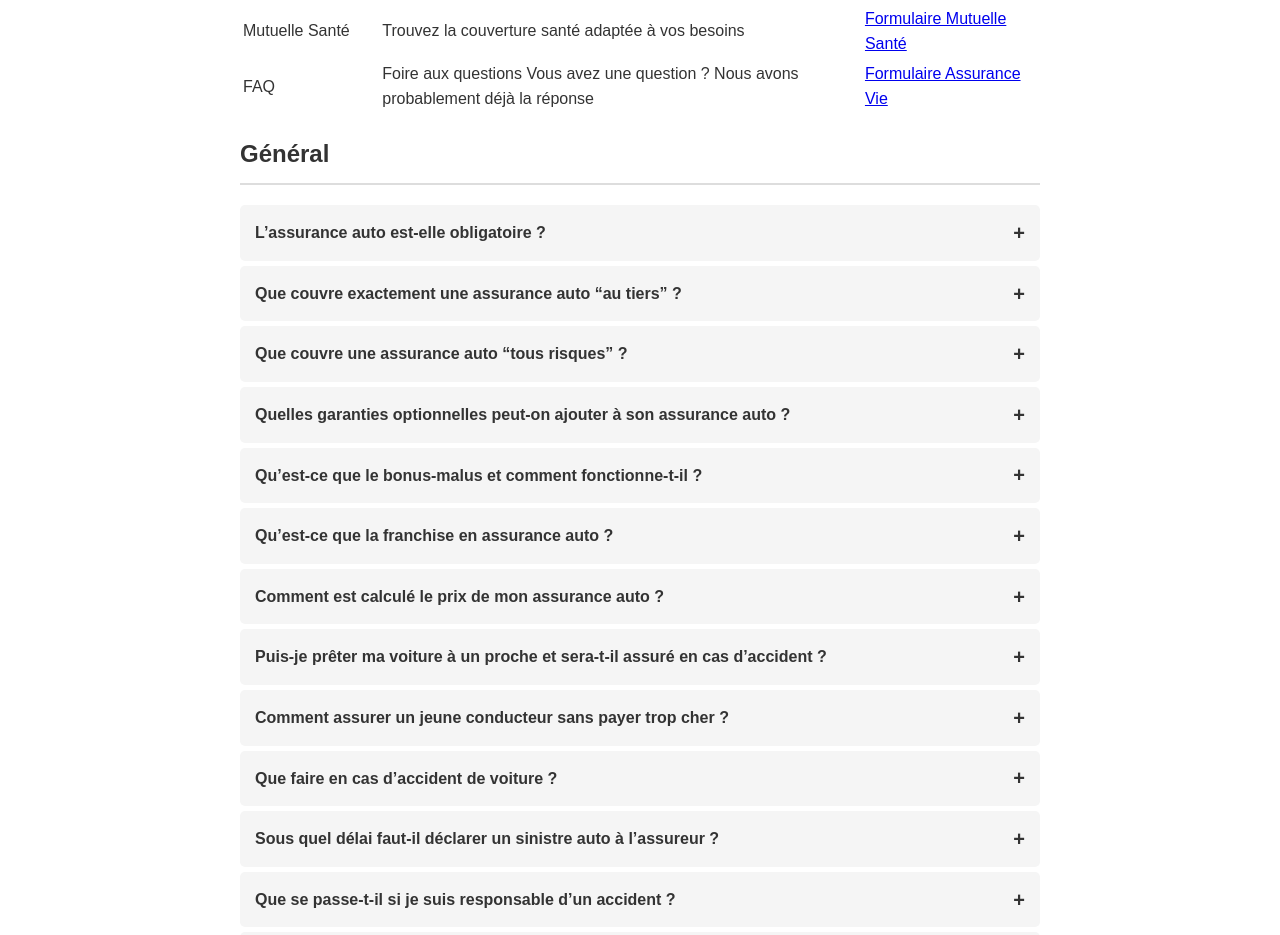
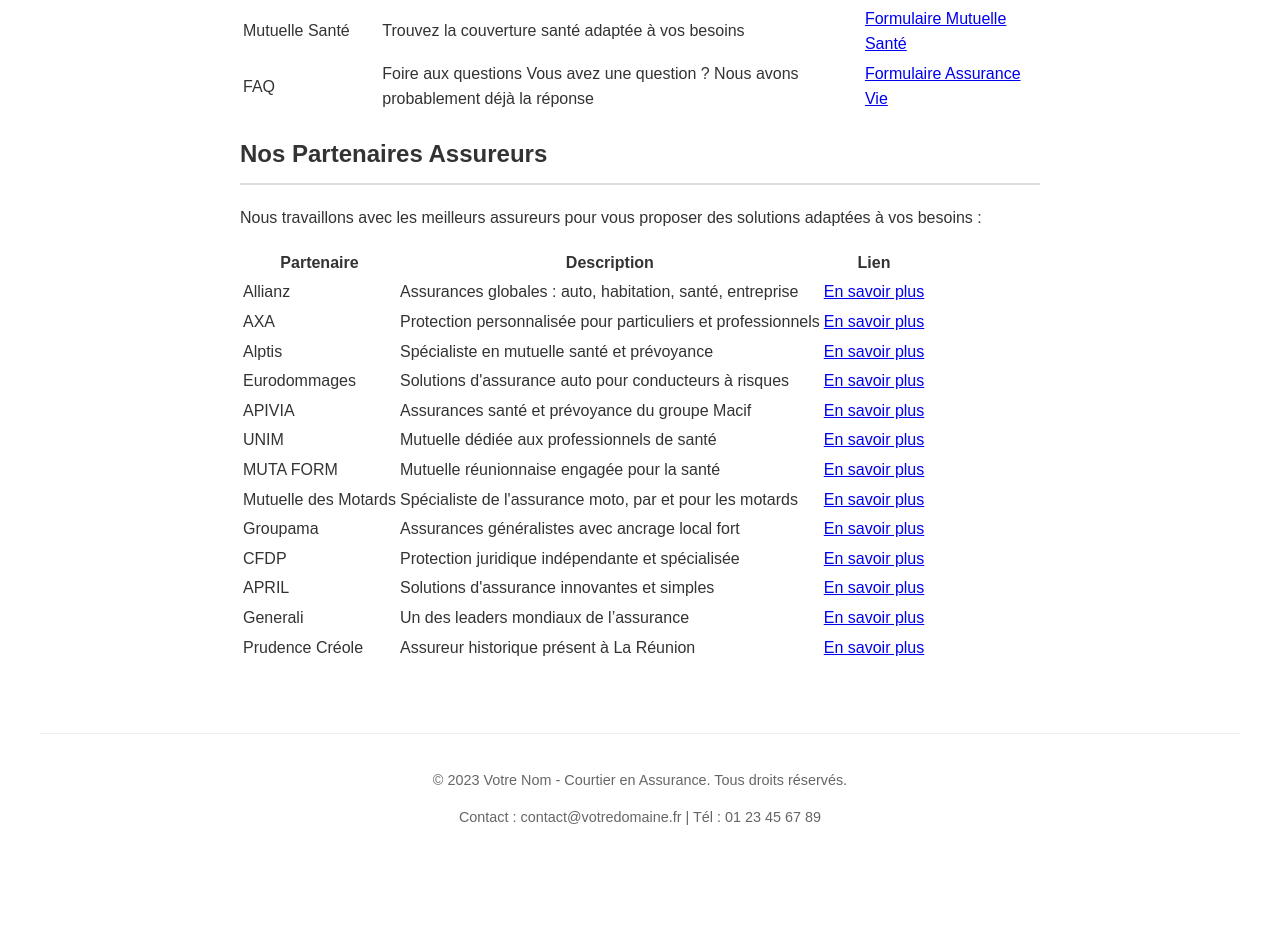
Before and after one commit to loic1prime974/chatbotavenirassur, a plain HTML site: page index.html in a window 1280 px wide. Shown: the part 1584-2519 px from the top of the page. After the commit the page ends 2447 px from the top, so only its background shows below. Drawn offline with Linux system fonts and the light colour scheme.

Commit message:
Update index.html

```diff
--- a/index.html
+++ b/index.html
@@ -113,12 +113,90 @@
                     </table>
                 </div>
 
-                <h2>Général</h2>
-                <div class="faq-items" id="general-faq">
-                    <!-- Le contenu sera chargé dynamiquement depuis le fichier JSON -->
-                </div>
+               <div class="partners-container">
+              <h2>Nos Partenaires Assureurs</h2>
+              <p>Nous travaillons avec les meilleurs assureurs pour vous proposer des solutions adaptées à vos besoins :</p>
+
+              <table class="partners-table">
+                <thead>
+                  <tr>
+                    <th>Partenaire</th>
+                    <th>Description</th>
+                    <th>Lien</th>
+                  </tr>
+                </thead>
+                <tbody>
+                  <tr>
+                    <td>Allianz</td>
+                    <td>Assurances globales : auto, habitation, santé, entreprise</td>
+                    <td><a href="#" target="_blank">En savoir plus</a></td>
+                  </tr>
+                  <tr>
+                    <td>AXA</td>
+                    <td>Protection personnalisée pour particuliers et professionnels</td>
+                    <td><a href="#" target="_blank">En savoir plus</a></td>
+                  </tr>
+                  <tr>
+                    <td>Alptis</td>
+                    <td>Spécialiste en mutuelle santé et prévoyance</td>
+                    <td><a href="#" target="_blank">En savoir plus</a></td>
+                  </tr>
+                  <tr>
+                    <td>Eurodommages</td>
+                    <td>Solutions d'assurance auto pour conducteurs à risques</td>
+                    <td><a href="#" target="_blank">En savoir plus</a></td>
+                  </tr>
+                  <tr>
+                    <td>APIVIA</td>
+                    <td>Assurances santé et prévoyance du groupe Macif</td>
+                    <td><a href="#" target="_blank">En savoir plus</a></td>
+                  </tr>
+                  <tr>
+                    <td>UNIM</td>
+                    <td>Mutuelle dédiée aux professionnels de santé</td>
+                    <td><a href="#" target="_blank">En savoir plus</a></td>
+                  </tr>
+                  <tr>
+                    <td>MUTA FORM</td>
+                    <td>Mutuelle réunionnaise engagée pour la santé</td>
+                    <td><a href="#" target="_blank">En savoir plus</a></td>
+                  </tr>
+                  <tr>
+                    <td>Mutuelle des Motards</td>
+                    <td>Spécialiste de l'assurance moto, par et pour les motards</td>
+                    <td><a href="#" target="_blank">En savoir plus</a></td>
+                  </tr>
+                  <tr>
+                    <td>Groupama</td>
+                    <td>Assurances généralistes avec ancrage local fort</td>
+                    <td><a href="#" target="_blank">En savoir plus</a></td>
+                  </tr>
+                  <tr>
+                    <td>CFDP</td>
+                    <td>Protection juridique indépendante et spécialisée</td>
+                    <td><a href="#" target="_blank">En savoir plus</a></td>
+                  </tr>
+                  <tr>
+                    <td>APRIL</td>
+                    <td>Solutions d'assurance innovantes et simples</td>
+                    <td><a href="#" target="_blank">En savoir plus</a></td>
+                  </tr>
+                  <tr>
+                    <td>Generali</td>
+                    <td>Un des leaders mondiaux de l’assurance</td>
+                    <td><a href="#" target="_blank">En savoir plus</a></td>
+                  </tr>
+                  <tr>
+                    <td>Prudence Créole</td>
+                    <td>Assureur historique présent à La Réunion</td>
+                    <td><a href="#" target="_blank">En savoir plus</a></td>
+                  </tr>
+                </tbody>
+              </table>
             </div>
-            <p class="loading">Chargement des questions fréquentes...</p>
+
+            </div>
+
         </div>
 
     </main>
```
